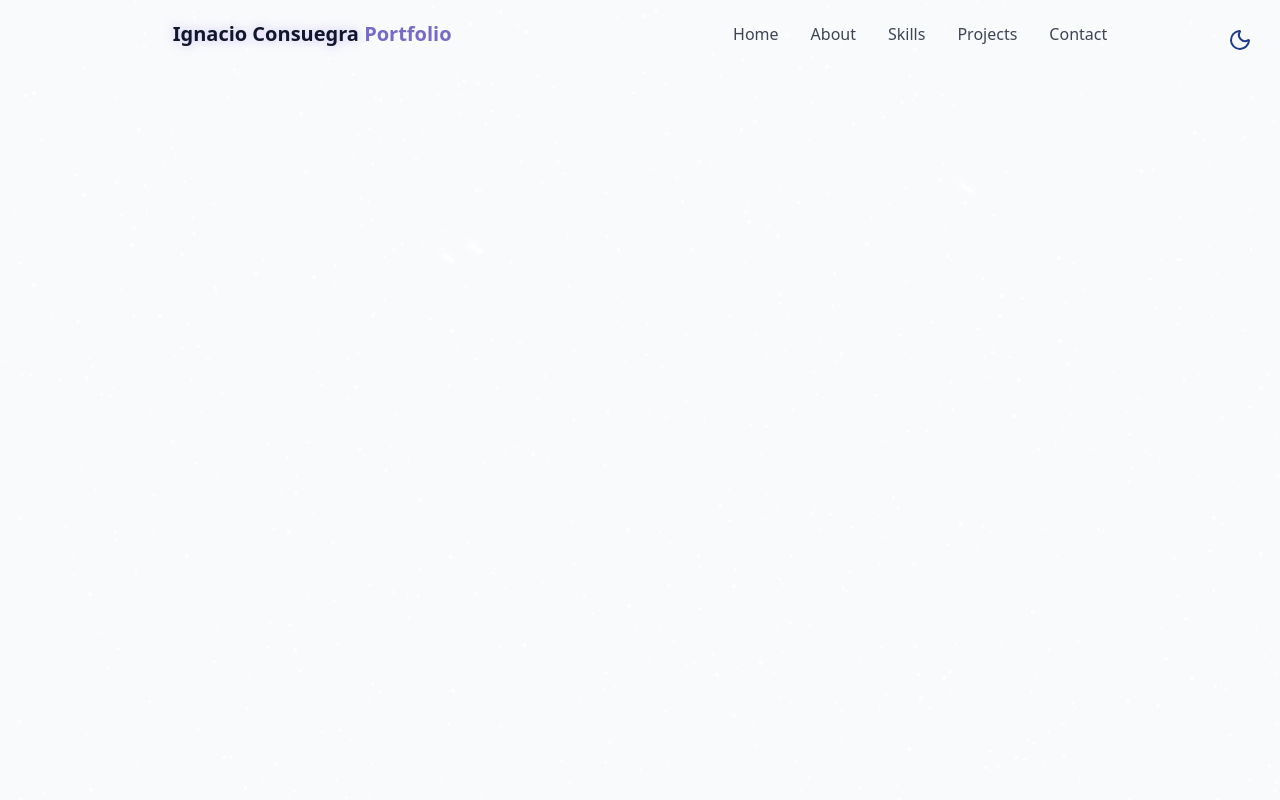
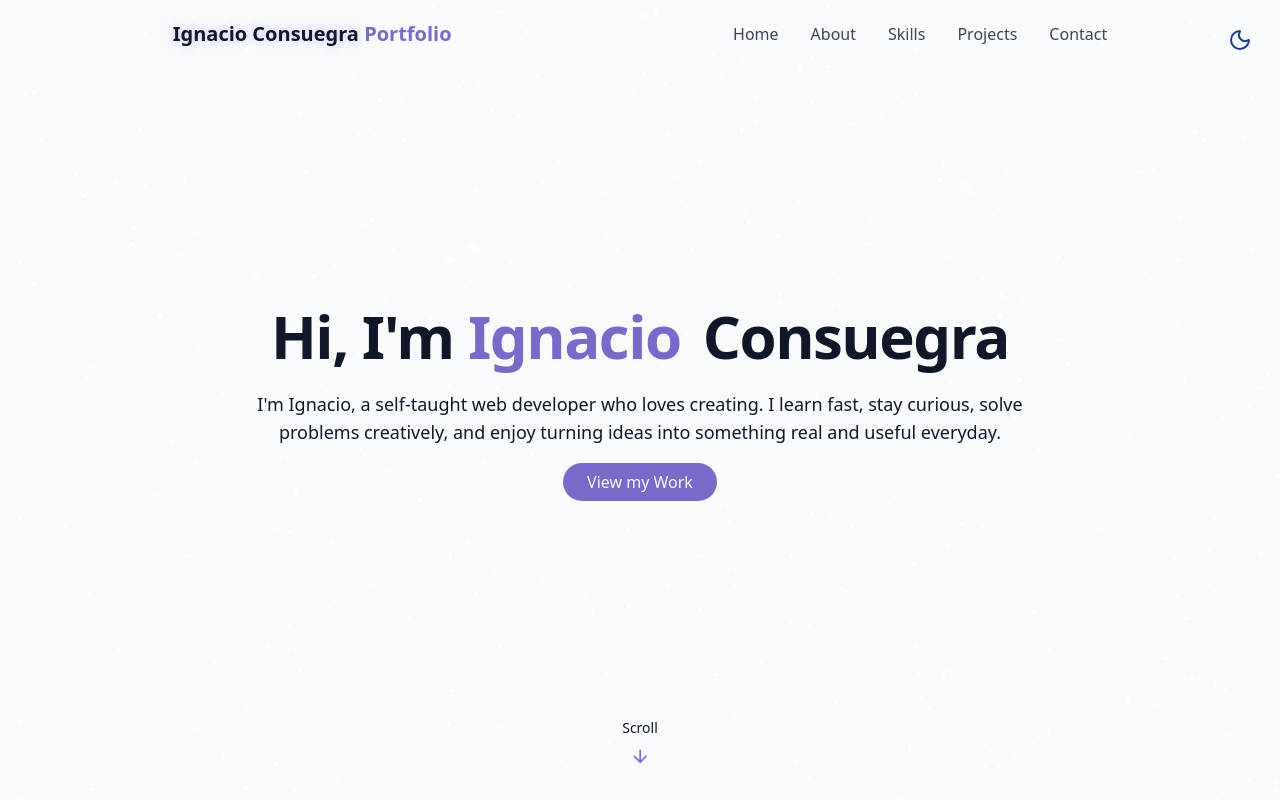
Before and after one commit to IgnacioConsuegra/myPotfolio, a React (Vite) app in the folder fronted/: page / in a window 1280 px wide. Built offline with nearby package versions, Linux system fonts and the light colour scheme.

Commit message:
Hero section finished

```diff
--- /dev/null
+++ b/fronted/Components/HeroSection.jsx
@@ -0,0 +1,28 @@
+import { ArrowDown } from 'lucide-react'
+import React from 'react'
+
+export const HeroSection = () => {
+  return (
+    <section id='hero' className='relative min-h-screen flex flex-col items-center justify-center px-4'>
+      <div className='container max-w-4xl mx-auto text-center z-10'>
+        <div className='space-y-6'>
+          <h1 className='text-4xl md:text-6xl font-bold tracking-tight'>
+            <span className='opacity-0 animate-fade-in'>Hi, I'm </span>
+            <span className='text-primary opacity-0 animate-fade-in-delay-1'>Ignacio </span>
+            <span className='text-gradient ml-2 opacity-0 animate-fade-in-delay-2'>Consuegra</span>
+          </h1>
+          <p className='text-lg m:text-xl text-muted-foreground max-2-2xl mx-auto opacity-0 animate-fade-in-delay-3'>I'm Ignacio, a self-taught web developer who loves creating. I learn fast, stay curious, solve problems creatively, and enjoy turning ideas into something real and useful everyday.</p>
+          <div className='opacity-0 animate-fade-in-delay-4'>
+            <a href="#projects" className='cosmic-button'>
+              View my Work
+            </a>
+          </div>
+        </div>
+      </div>
+      <div className='absolute bottom-8 left-1/2 transform -translate-x-1/2 flex flex-col items-center animate-bounce'>
+        <span className='text-sm text-muted-foreground mb-2'>Scroll</span>
+        <ArrowDown className='h-5 w-5 text-primary'/>
+      </div>
+    </section>
+  )
+}
--- a/fronted/Pages/Home.jsx
+++ b/fronted/Pages/Home.jsx
@@ -2,12 +2,16 @@ import React from 'react'
 import {ThemeToggle} from "../Components/ThemeToggle";
 import {StarBackground} from "../Components/StarBackground";
 import { NavBar } from '../Components/NavBar';
+import { HeroSection } from '../Components/HeroSection';
 const Home = () => {
   return (
     <div className="min-h-screen bg-background text-foreground overflow-x-hidden">
       <ThemeToggle/>
       <StarBackground/>
       <NavBar/>
+      <main>
+        <HeroSection/>
+      </main>
     </div>
   )
 }
```
